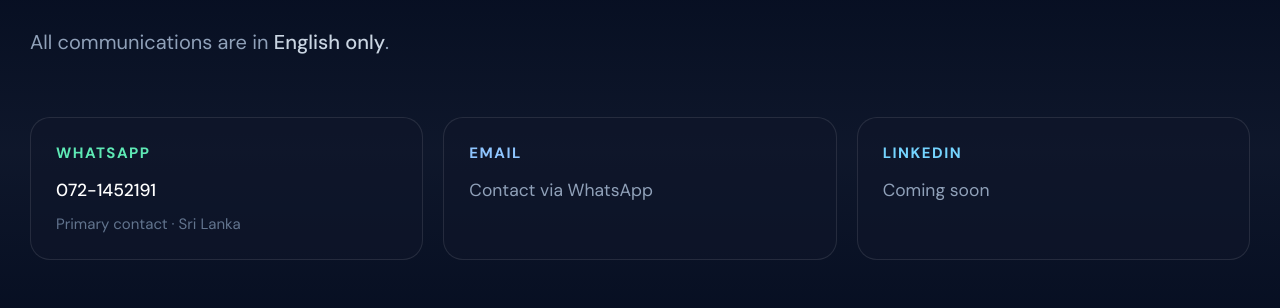
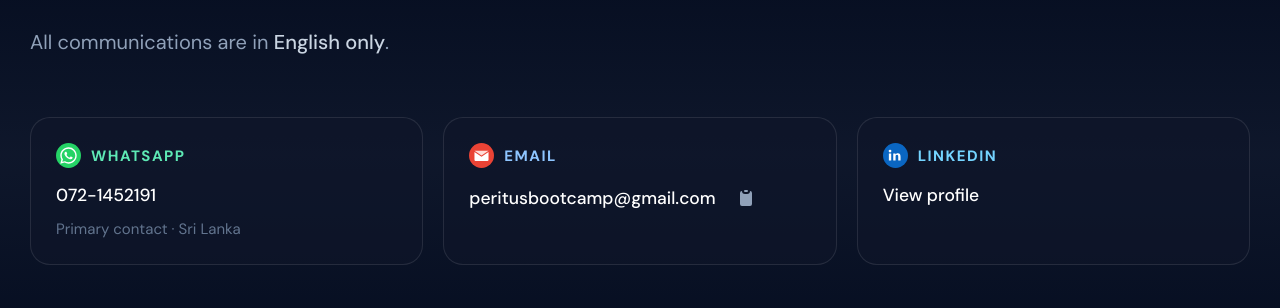
Before and after one commit to bmkl23/AI-Institute-, a React (Vite) app: page / in a window 1280 px wide. Shown: the part 7050-7358 px from the top of the page. Built offline with nearby package versions, Linux system fonts and the light colour scheme.

Commit message:
logos email,linked in

```diff
--- a/src/components/Contact.tsx
+++ b/src/components/Contact.tsx
@@ -1,13 +1,21 @@
 import { motion } from "framer-motion";
+import { useState } from "react";
 import { site } from "../config/site";
 
 export function Contact() {
+  const [copied, setCopied] = useState(false);
+
+  const handleCopy = () => {
+    navigator.clipboard.writeText(site.email);
+    setCopied(true);
+    setTimeout(() => setCopied(false), 2000);
+  };
+
   return (
     <section
       id="contact"
       className="relative overflow-hidden bg-slate-950 py-20 md:py-28"
     >
-      {/* Background fallback (prevents build failure) */}
       <div className="absolute inset-0 bg-gradient-to-b from-slate-950 via-slate-900 to-slate-950" />
 
       <div className="relative z-10 mx-auto max-w-6xl px-4 md:px-6">
@@ -21,11 +29,9 @@ export function Contact() {
           <p className="text-xs font-bold uppercase tracking-[0.2em] text-sky-400">
             Contact
           </p>
-
           <h2 className="mt-2 text-3xl font-bold text-white md:text-4xl">
             Contact Our Team
           </h2>
-
           <p className="mt-4 text-slate-400">
             All communications are in{" "}
             <strong className="font-medium text-slate-300">
@@ -45,10 +51,18 @@ export function Contact() {
           >
             {/* WhatsApp */}
             <div className="rounded-2xl border border-white/10 bg-slate-900/60 p-5">
+              <div className="flex items-center gap-2">
+                <svg xmlns="http://www.w3.org/2000/svg" viewBox="0 0 32 32" className="h-5 w-5 shrink-0">
+                  <circle cx="16" cy="16" r="16" fill="#25D366" />
+                  <path
+                    d="M23.5 8.5A10.47 10.47 0 0 0 16 5.5C10.2 5.5 5.5 10.2 5.5 16c0 1.84.48 3.63 1.39 5.21L5.5 26.5l5.43-1.42A10.46 10.46 0 0 0 16 26.5c5.8 0 10.5-4.7 10.5-10.5 0-2.8-1.09-5.43-3-7.5Zm-7.5 16.15a8.7 8.7 0 0 1-4.44-1.21l-.32-.19-3.22.84.86-3.13-.21-.33A8.7 8.7 0 0 1 7.3 16c0-4.8 3.9-8.7 8.7-8.7 2.32 0 4.5.9 6.14 2.55A8.64 8.64 0 0 1 24.7 16c0 4.8-3.9 8.65-8.7 8.65Zm4.76-6.5c-.26-.13-1.54-.76-1.78-.84-.24-.09-.41-.13-.58.13-.17.26-.65.84-.8 1.02-.15.17-.3.19-.56.06-.26-.13-1.09-.4-2.08-1.28a7.8 7.8 0 0 1-1.44-1.79c-.15-.26-.02-.4.11-.53.12-.12.26-.3.39-.45.13-.15.17-.26.26-.43.09-.17.04-.32-.02-.45-.06-.13-.58-1.4-.8-1.92-.21-.5-.43-.43-.58-.44h-.5c-.17 0-.45.06-.68.32-.24.26-.9.88-.9 2.14 0 1.27.92 2.49 1.05 2.66.13.17 1.8 2.75 4.37 3.86.61.26 1.09.42 1.46.54.61.19 1.17.16 1.61.1.49-.07 1.54-.63 1.76-1.24.22-.6.22-1.12.15-1.24-.06-.11-.24-.17-.5-.3Z"
+                    fill="white"
+                  />
+                </svg>
                 <p className="text-xs font-bold uppercase tracking-widest text-emerald-300">
                   WhatsApp
                 </p>
-
+              </div>
               <a
                 href={site.whatsapp.href}
                 target="_blank"
@@ -57,7 +71,6 @@ export function Contact() {
               >
                 {site.whatsapp.display}
               </a>
-
               <p className="mt-2 text-xs text-slate-500">
                 Primary contact · Sri Lanka
               </p>
@@ -65,30 +78,63 @@ export function Contact() {
 
             {/* Email */}
             <div className="rounded-2xl border border-white/10 bg-slate-900/60 p-5">
+              <div className="flex items-center gap-2">
+                <svg xmlns="http://www.w3.org/2000/svg" viewBox="0 0 32 32" className="h-5 w-5 shrink-0">
+                  <circle cx="16" cy="16" r="16" fill="#EA4335" />
+                  <path d="M7 11.5v10A1.5 1.5 0 0 0 8.5 23h15A1.5 1.5 0 0 0 25 21.5v-10l-9 6-9-6Z" fill="white" />
+                  <path d="M25 10H7l9 6 9-6Z" fill="#FFDDD9" />
+                </svg>
                 <p className="text-xs font-bold uppercase tracking-widest text-blue-300">
                   Email
                 </p>
-
+              </div>
               {site.email ? (
+                <div className="mt-3 flex items-center gap-2">
                   <a
                     href={`mailto:${site.email}`}
-                  className="mt-3 block text-sm font-medium text-white break-all hover:text-blue-200"
+                    className="text-sm font-medium text-white break-all hover:text-blue-200"
                   >
                     {site.email}
                   </a>
+                  <button
+                    onClick={handleCopy}
+                    title="Copy email"
+                    className="ml-1 shrink-0 rounded-md p-1 text-slate-400 transition hover:bg-white/10 hover:text-white"
+                  >
+                    {copied ? (
+                      <svg xmlns="http://www.w3.org/2000/svg" className="h-4 w-4 text-emerald-400" viewBox="0 0 20 20" fill="currentColor">
+                        <path fillRule="evenodd" d="M16.707 5.293a1 1 0 00-1.414 0L8 12.586 4.707 9.293a1 1 0 00-1.414 1.414l4 4a1 1 0 001.414 0l8-8a1 1 0 000-1.414z" clipRule="evenodd" />
+                      </svg>
                     ) : (
-                <p className="mt-3 text-sm text-slate-400">
-                  Contact via WhatsApp
-                </p>
+                      <svg xmlns="http://www.w3.org/2000/svg" className="h-4 w-4" viewBox="0 0 20 20" fill="currentColor">
+                        <path d="M8 3a1 1 0 011-1h2a1 1 0 110 2H9a1 1 0 01-1-1z" />
+                        <path d="M6 3a2 2 0 00-2 2v11a2 2 0 002 2h8a2 2 0 002-2V5a2 2 0 00-2-2 3 3 0 01-3 3H9a3 3 0 01-3-3z" />
+                      </svg>
+                    )}
+                  </button>
+                </div>
+              ) : (
+                <p className="mt-3 text-sm text-slate-400">Contact via WhatsApp</p>
+              )}
+              {copied && (
+                <p className="mt-1 text-xs text-emerald-400">Copied!</p>
               )}
             </div>
 
             {/* LinkedIn */}
             <div className="rounded-2xl border border-white/10 bg-slate-900/60 p-5">
+              <div className="flex items-center gap-2">
+                <svg xmlns="http://www.w3.org/2000/svg" viewBox="0 0 32 32" className="h-5 w-5 shrink-0">
+                  <circle cx="16" cy="16" r="16" fill="#0A66C2" />
+                  <path
+                    d="M10.5 13.5h-3v9h3v-9ZM9 12a1.75 1.75 0 1 0 0-3.5A1.75 1.75 0 0 0 9 12ZM22.5 22.5h-3v-4.75c0-1.13-.02-2.58-1.57-2.58-1.58 0-1.82 1.23-1.82 2.5v4.83h-3v-9h2.88v1.23h.04c.4-.76 1.38-1.56 2.84-1.56 3.04 0 3.6 2 3.6 4.6v4.73Z"
+                    fill="white"
+                  />
+                </svg>
                 <p className="text-xs font-bold uppercase tracking-widest text-sky-300">
                   LinkedIn
                 </p>
-
+              </div>
               {site.linkedIn ? (
                 <a
                   href={site.linkedIn}
@@ -99,9 +145,7 @@ export function Contact() {
                   View profile
                 </a>
               ) : (
-                <p className="mt-3 text-sm text-slate-400">
-                  Coming soon
-                </p>
+                <p className="mt-3 text-sm text-slate-400">Coming soon</p>
               )}
             </div>
           </motion.div>
--- a/src/config/site.ts
+++ b/src/config/site.ts
@@ -10,14 +10,13 @@ export const site = {
     display: "072-1452191",
     href: "https://wa.me/94721452191",
   },
-  email: "" ,
-  linkedIn: "" ,
+  email: "peritusbootcamp@gmail.com",
+  linkedIn: "https://www.linkedin.com/company/peritus-research/about/",
   vision:
     "To build a new generation of innovative AI researchers, engineers, and data-driven problem solvers in Sri Lanka by providing accessible, research-oriented education in Artificial Intelligence, Machine Learning, and Data Science that bridges the gap between academic learning and real-world industry applications.",
   mission:
-    "To deliver a high-quality, research-focused learning experience that combines theoretical knowledge with practical implementation, empowering After A/L students, undergraduates, and fresh graduates with the technical, analytical, and research capabilities required to excel in modern AI-driven industries, while fostering innovation, critical thinking, and problem-solving through mentorship, hands-on projects, viva evaluations, research publications, and industry-oriented guidance, ultimately contributing to the advancement of Sri Lanka’s technology and research ecosystem by developing skilled, innovative, and ethically responsible AI professionals.",
-  intro:
-    "The logo uses a modern “P” symbol with AI circuitry, analytics growth elements, and a premium blue-tech identity for Peritus Research Bootcamp 2026.",
+    "To deliver a high-quality, research-focused learning experience that combines theoretical knowledge with practical implementation, empowering After A/L students, undergraduates, and fresh graduates with the technical, analytical, and research capabilities required to excel in modern AI-driven industries, while fostering innovation, critical thinking, and problem-solving through mentorship, hands-on projects, viva evaluations, research publications, and industry-oriented guidance, ultimately contributing to the advancement of Sri Lanka's technology and research ecosystem by developing skilled, innovative, and ethically responsible AI professionals.",
+  intro: 'The logo uses a modern "P" symbol with AI circuitry, analytics growth elements, and a premium blue-tech identity for Peritus Research Bootcamp 2026.',
   aboutLead:
     "Peritus Research Bootcamp 2026 is a research-oriented AI/ML and Data Science program in Sri Lanka—designed for After A/L students, undergraduates, and fresh graduates who want industry-ready skills grounded in rigorous research practice.",
 } as const;
```
Lines whose indentation alone changed are shown as unchanged.
